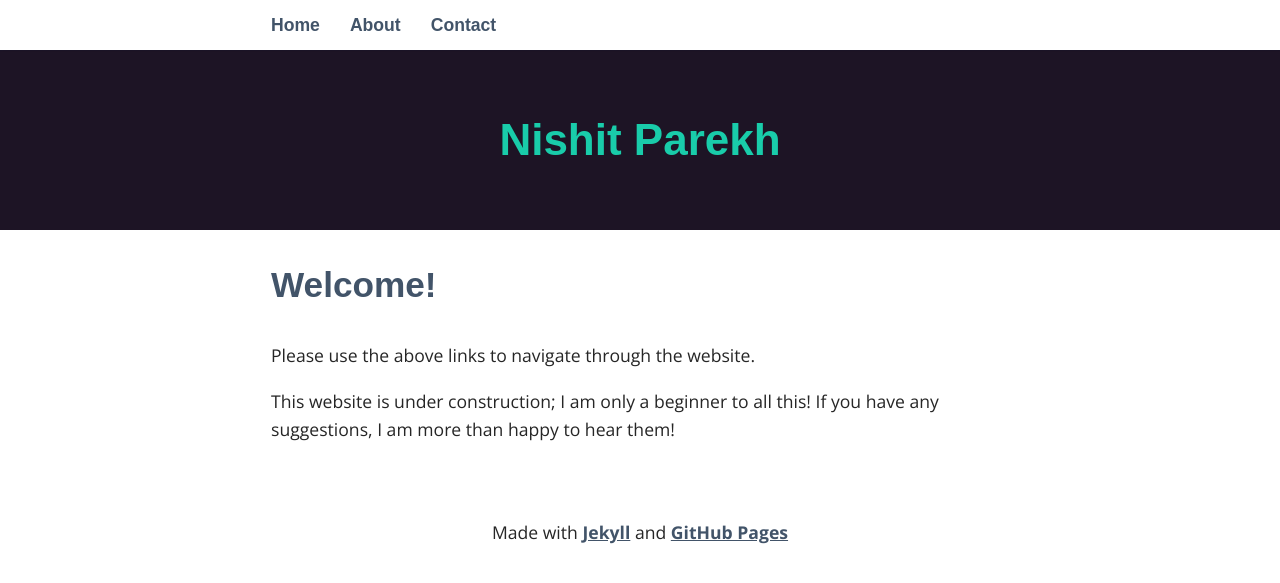
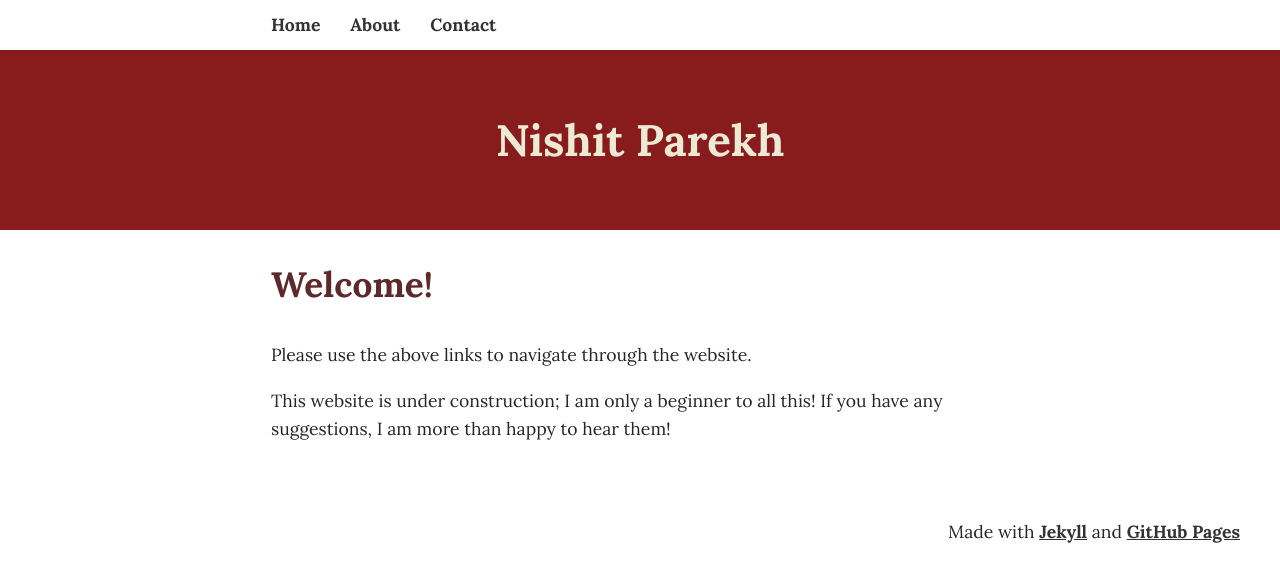
Before and after one commit to parekhnish/parekhnish.github.io, a Jekyll site: the page built from index.html, in a window 1280 px wide. Shown: the top 583 px of the page. Built offline with Jekyll 4.4.1, drawn with Linux system fonts in a browser that asks for light colours; some web fonts are replaced.

Commit message:
Cosmetic changes (color and font)

```diff
--- a/_includes/head.html
+++ b/_includes/head.html
@@ -7,7 +7,7 @@
 
 	<link rel="stylesheet" href="{{ "/css/main.css" | prepend: site.baseurl }}">
 	<link rel="canonical" href="{{ page.url | replace:'index.html','' | prepend: site.baseurl | prepend: site.url }}">
-	<link href='https://fonts.googleapis.com/css?family=Open+Sans:400,300,700,800,600' rel='stylesheet' type='text/css'>
-	<link href='https://fonts.googleapis.com/css?family=Muli:400,300' rel='stylesheet' type='text/css'>
+	<!-- <link href='https://fonts.googleapis.com/css?family=Open+Sans:400,300,700,800,600' rel='stylesheet' type='text/css'> -->
+	<link href="https://fonts.googleapis.com/css?family=Lora:400,700" rel="stylesheet">
 
 </head>
--- a/_sass/_base.scss
+++ b/_sass/_base.scss
@@ -1,13 +1,13 @@
 $content-width: 768px;
-$main: #19CCAA;
-$font-style: 'Open Sans', sans-serif;
+$main: #ECE9D4;
+$font-style: 'Lora', serif;
 $font-color: #262626;
-$link-color: #425469;
-$link-hover-color: $main;
-$heading-font: 'Muli', sans-serif;
-$heading-font-color: #425469;
-$light: #E7EDF4;
-$header:  #1D1425;
+$link-color: #333333;
+$link-hover-color: #C69214;
+$heading-font: 'Lora', serif;
+$heading-font-color: #5D2A2C;
+$light: #FFFFFF;
+$header:  #881C1C;
 
 *,
 *::before,
--- a/_sass/_layout.scss
+++ b/_sass/_layout.scss
@@ -85,7 +85,7 @@ aside {
 					text-decoration: none;
 					display: block;
 					padding: 15px;
-					font-family: 'Muli', sans-serif;
+					font-family: $heading-font;
 					line-height: 20px;
 					margin-bottom: -1px;
 					box-shadow: 0;
@@ -106,6 +106,6 @@ aside {
 	}
 }
 footer {
-	text-align: center;
+	text-align: right;
 	padding: 40px;
 }
```
